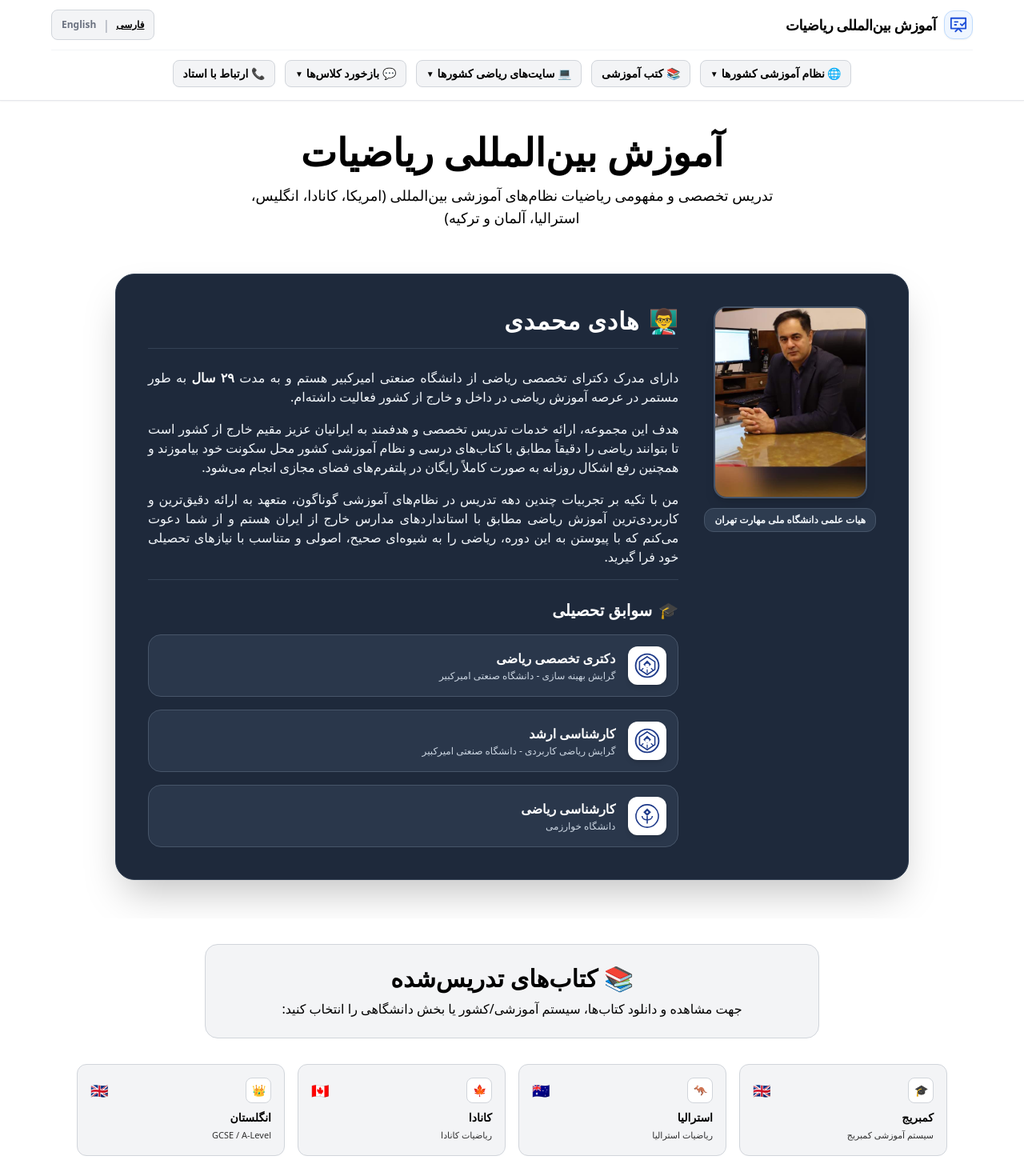
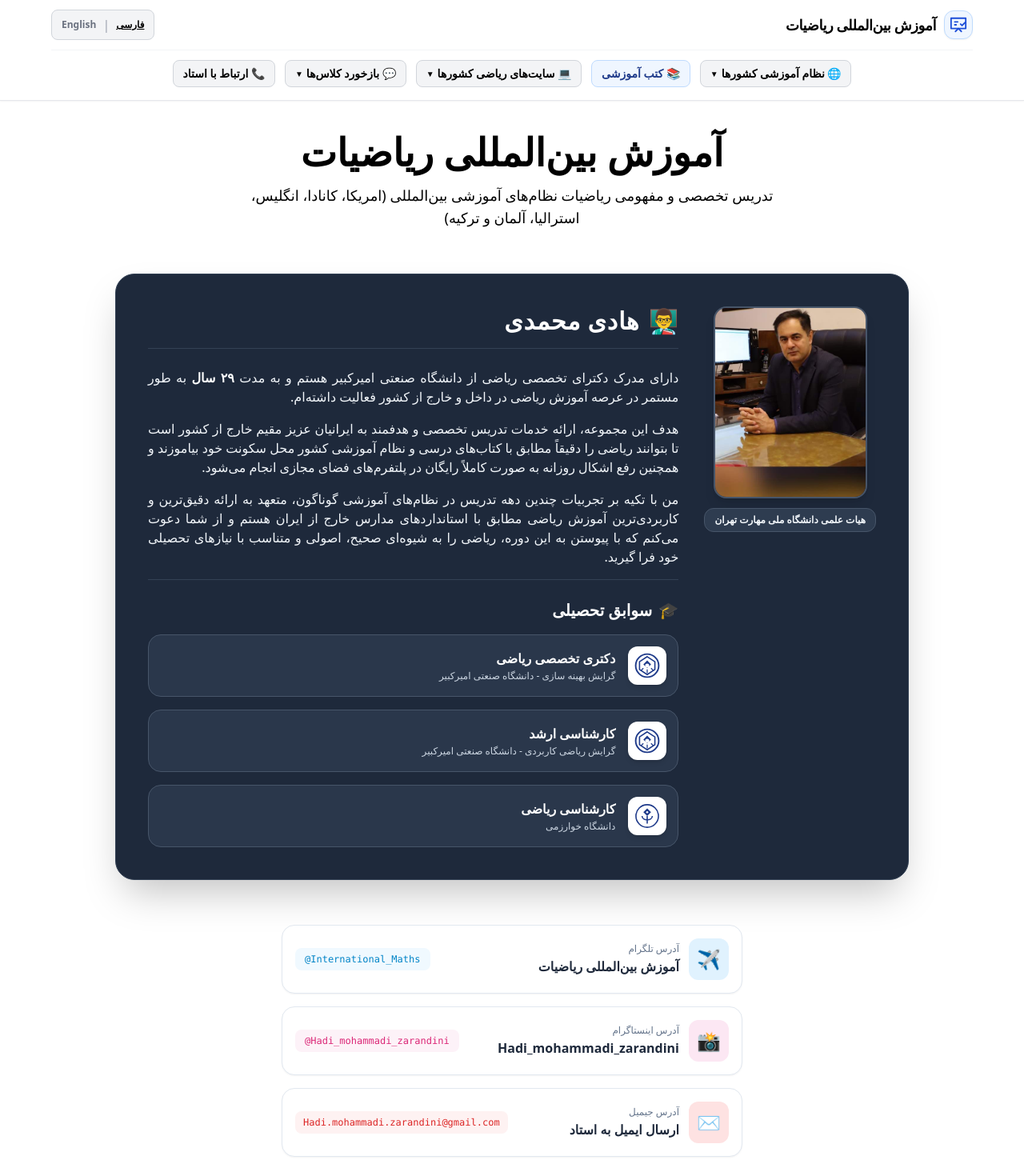
Before and after one commit to Hmohammadiz633/International-Mathematics-Site, a Next.js app: page / in a window 1280 px wide. Shown: the top 1460 px of the page at 80% size. Built offline with nearby package versions, Linux system fonts and the light colour scheme.

Commit message:
Update page.js

```diff
--- a/app/page.js
+++ b/app/page.js
@@ -1,7 +1,7 @@
 'use client';
 
 import { useState } from 'react';
-import BooksSection from '@/components/BooksSection';
+import Link from 'next/link';
 import ContactButtons from '@/components/ContactButtons';
 
 export default function Home() {
@@ -42,7 +42,7 @@ export default function Home() {
     { fa: 'بازخورد ۳', en: 'Feedback 3', link: 'https://t.me/International_Maths/1352' },
   ];
 
-  // آرم اختصاصی و برداری دانشگاه صنعتی امیرکبیر
+  // آرم اختصاصی دانشگاه صنعتی امیرکبیر
   const AmirkabirLogo = () => (
     <svg className="w-full h-full text-blue-900" viewBox="0 0 100 100" fill="currentColor">
       <circle cx="50" cy="50" r="45" fill="none" stroke="currentColor" strokeWidth="6"/>
@@ -53,7 +53,7 @@ export default function Home() {
     </svg>
   );
 
-  // آرم اختصاصی و برداری دانشگاه خوارزمی
+  // آرم اختصاصی دانشگاه خوارزمی
   const KharazmiLogo = () => (
     <svg className="w-full h-full text-blue-900" viewBox="0 0 100 100" fill="currentColor">
       <circle cx="50" cy="50" r="44" fill="none" stroke="currentColor" strokeWidth="5"/>
@@ -73,7 +73,6 @@ export default function Home() {
           {/* لوگو و عنوان بالا سمت راست */}
           <div className="w-full flex items-center justify-between">
             <div className="flex items-center gap-2.5">
-              {/* آیکون استاد در حال تدریس پای تخته */}
               <div className="w-9 h-9 bg-blue-50 border border-blue-200 text-blue-700 rounded-xl flex items-center justify-center p-1.5 shadow-sm">
                 <svg className="w-full h-full" viewBox="0 0 24 24" fill="none" stroke="currentColor" strokeWidth="2" strokeLinecap="round" strokeLinejoin="round">
                   <path d="M2 3h20v14H2z" />
@@ -125,13 +124,13 @@ export default function Home() {
                 <span className="text-[10px]">{isEducationOpen ? '▲' : '▼'}</span>
               </button>
 
-              <button
-                type="button"
-                onClick={() => scrollToSection('books')}
-                className="px-3 py-1.5 bg-gray-100 hover:bg-gray-200 text-black rounded-lg border border-gray-300 whitespace-nowrap transition"
+              {/* لینک به صفحه مجزای کتب آموزشی */}
+              <Link
+                href="/books"
+                className="px-3 py-1.5 bg-blue-50 hover:bg-blue-100 text-blue-900 rounded-lg border border-blue-200 whitespace-nowrap transition flex items-center gap-1"
               >
                 📚 {isFa ? 'کتب آموزشی' : 'Books'}
-              </button>
+              </Link>
 
               <button
                 type="button"
@@ -252,7 +251,7 @@ export default function Home() {
                       من با تکیه بر تجربیات چندین دهه تدریس در نظام‌های آموزشی گوناگون، متعهد به ارائه دقیق‌ترین و کاربردی‌ترین آموزش ریاضی مطابق با استانداردهای مدارس خارج از ایران هستم و از شما دعوت می‌کنم که با پیوستن به این دوره، ریاضی را به شیوه‌ای صحیح، اصولی و متناسب با نیازهای تحصیلی خود فرا گیرید.
                     </p>
 
-                    {/* بخش سوابق تحصیلی همراه با لوگوی کاملا شفاف و اختصاصی دانشگاه‌ها */}
+                    {/* سوابق تحصیلی */}
                     <div className="mt-8 border-t border-slate-700 pt-6">
                       <h4 className="text-xl font-bold text-white mb-4 flex items-center gap-2">
                         <span>🎓</span>
@@ -260,7 +259,6 @@ export default function Home() {
                       </h4>
 
                       <div className="space-y-4">
-                        {/* دکتری امیرکبیر */}
                         <div className="flex items-center gap-4 bg-slate-700/60 p-3.5 rounded-2xl border border-slate-600">
                           <div className="w-12 h-12 shrink-0 bg-white rounded-xl p-2 flex items-center justify-center shadow-md">
                             <AmirkabirLogo />
@@ -271,7 +269,6 @@ export default function Home() {
                           </div>
                         </div>
 
-                        {/* کارشناسی ارشد امیرکبیر */}
                         <div className="flex items-center gap-4 bg-slate-700/60 p-3.5 rounded-2xl border border-slate-600">
                           <div className="w-12 h-12 shrink-0 bg-white rounded-xl p-2 flex items-center justify-center shadow-md">
                             <AmirkabirLogo />
@@ -282,7 +279,6 @@ export default function Home() {
                           </div>
                         </div>
 
-                        {/* کارشناسی خوارزمی */}
                         <div className="flex items-center gap-4 bg-slate-700/60 p-3.5 rounded-2xl border border-slate-600">
                           <div className="w-12 h-12 shrink-0 bg-white rounded-xl p-2 flex items-center justify-center shadow-md">
                             <KharazmiLogo />
@@ -307,7 +303,6 @@ export default function Home() {
                       Special summer prep classes are also offered to reinforce mathematical foundations and prepare students for the upcoming academic year.
                     </p>
 
-                    {/* Education English */}
                     <div className="mt-8 border-t border-slate-700 pt-6">
                       <h4 className="text-xl font-bold text-white mb-4 flex items-center gap-2">
                         <span>🎓</span>
@@ -353,11 +348,6 @@ export default function Home() {
         </div>
       </section>
 
-      {/* کتب آموزشی */}
-      <div id="books" className="max-w-6xl mx-auto px-4 mt-4">
-        <BooksSection lang={lang} />
-      </div>
-
       {/* ارتباط با استاد */}
       <div id="contact">
         <ContactButtons lang={lang} />
```
